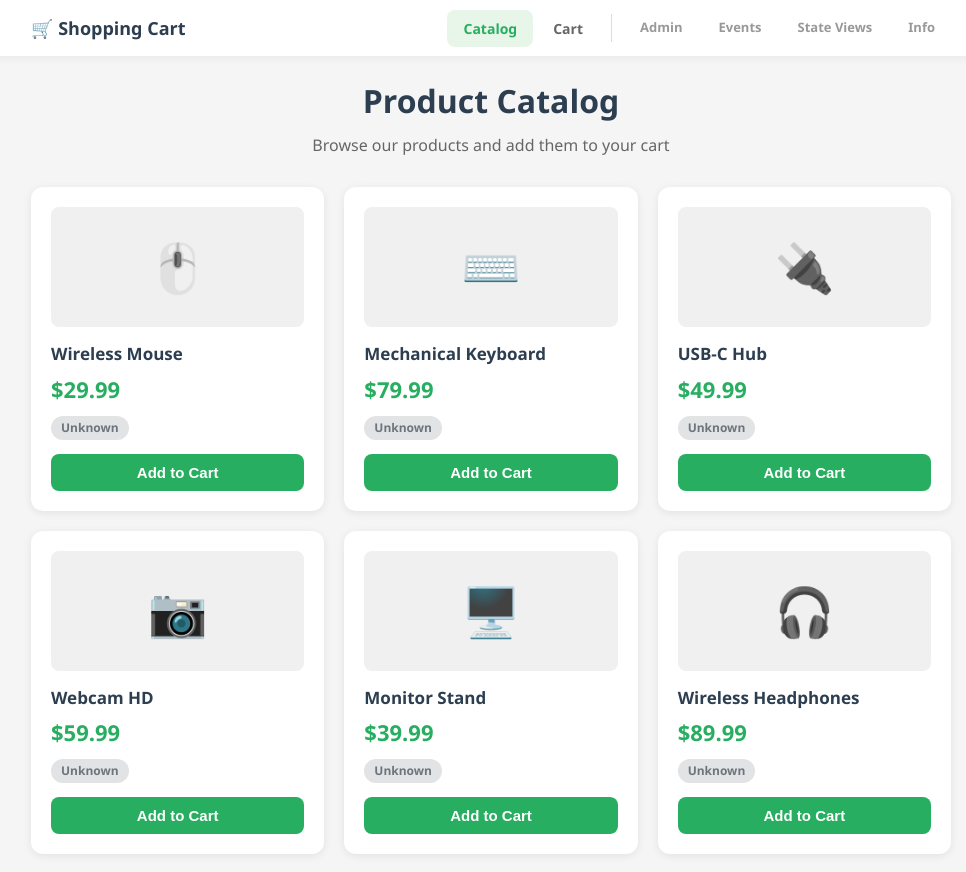
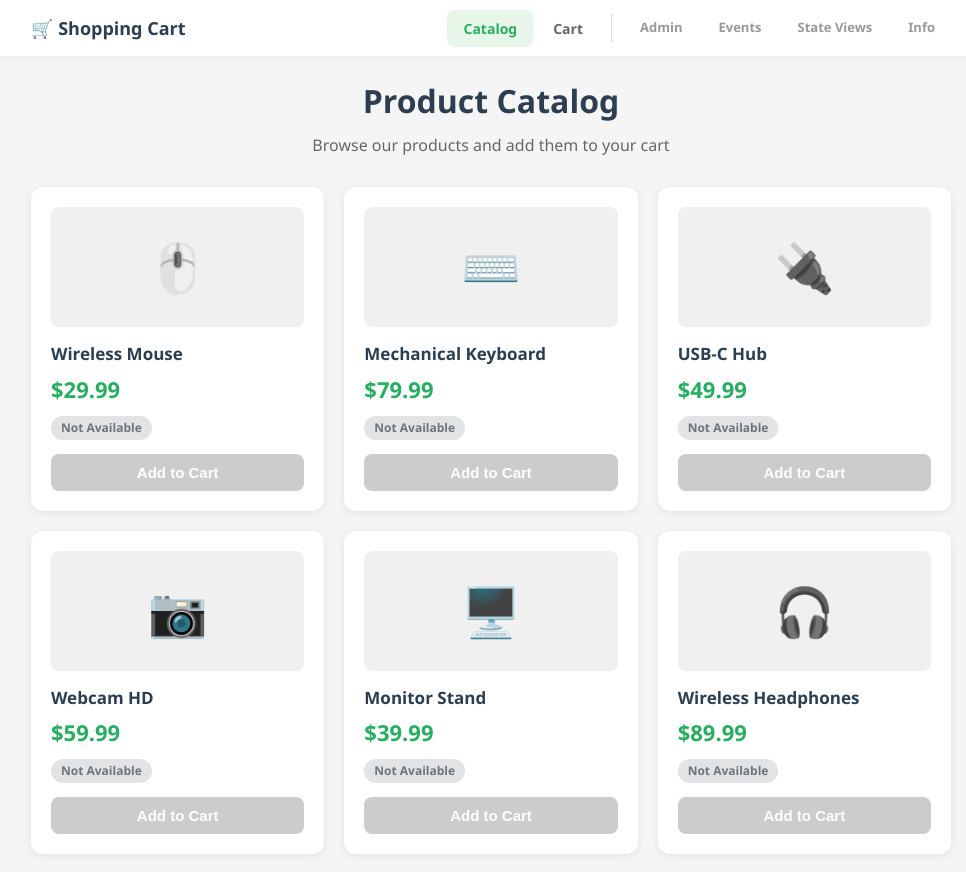
Before and after one commit to SBortz/understanding-eventsourcing-dotnet, a React app in the folder 04-boundless-typescript/frontend/: page / in a window 1280 px wide. Shown: the whole page, without its empty margins (149-1115 px from the left). Built offline with nearby package versions, Linux system fonts and the light colour scheme; no server answers; the HTML template or start-up script is replaced by a standard one.

Commit message:
fix: products without inventory data are not addable to cart
- undefined inventory = 'Not Available' (was 'Unknown' but still enabled)
- Button now disabled when stock is undefined OR <= 0

```diff
--- a/04-boundless-typescript/frontend/src/pages/CatalogPage.tsx
+++ b/04-boundless-typescript/frontend/src/pages/CatalogPage.tsx
@@ -9,7 +9,7 @@ function stockLabel(count: number | undefined): {
   className: string;
 } {
   if (count === undefined)
-    return { text: 'Unknown', className: 'stock-badge stock-out' };
+    return { text: 'Not Available', className: 'stock-badge stock-out' };
   if (count <= 0)
     return { text: 'Out of Stock', className: 'stock-badge stock-out' };
   if (count <= 5)
@@ -114,7 +114,7 @@ export default function CatalogPage() {
         {PRODUCTS.map((product) => {
           const stock = inventories[product.productId];
           const label = stockLabel(stock);
-          const outOfStock = stock !== undefined && stock <= 0;
+          const outOfStock = stock === undefined || stock <= 0;
           const currentPrice = getPrice(product);
           const priceChanged = currentPrice !== product.price;
 
```
